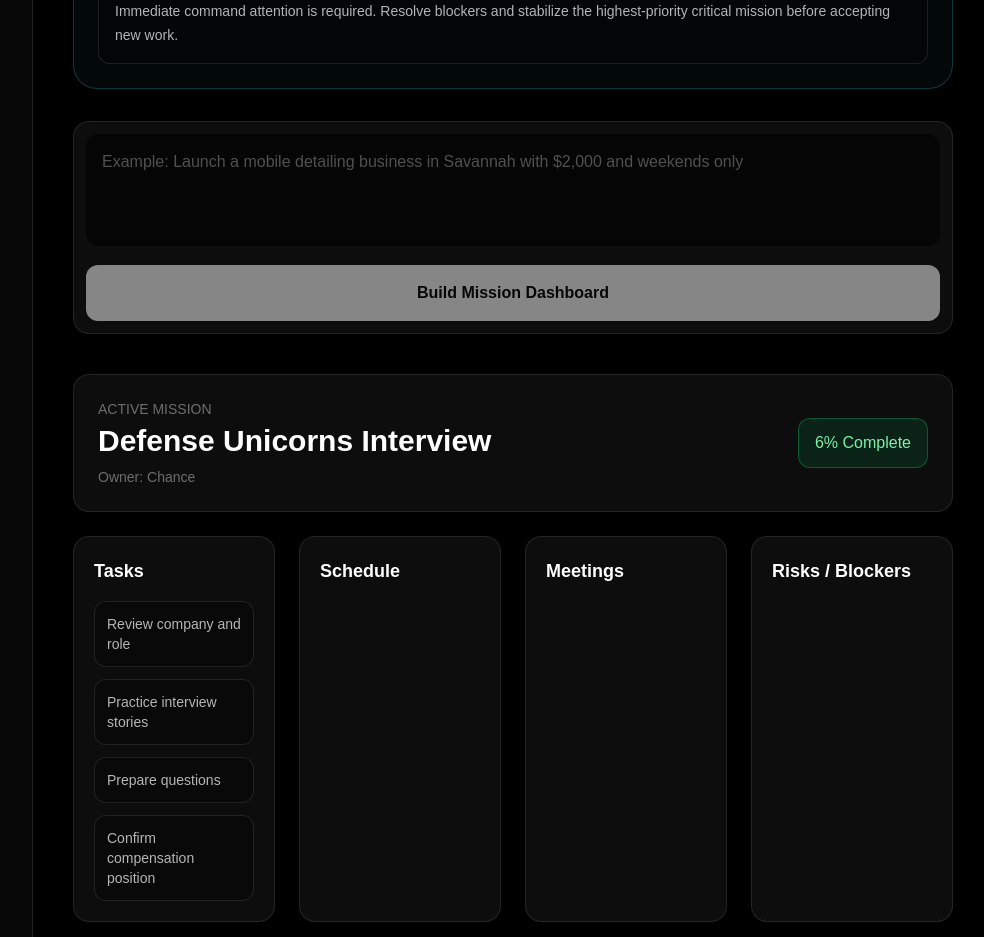
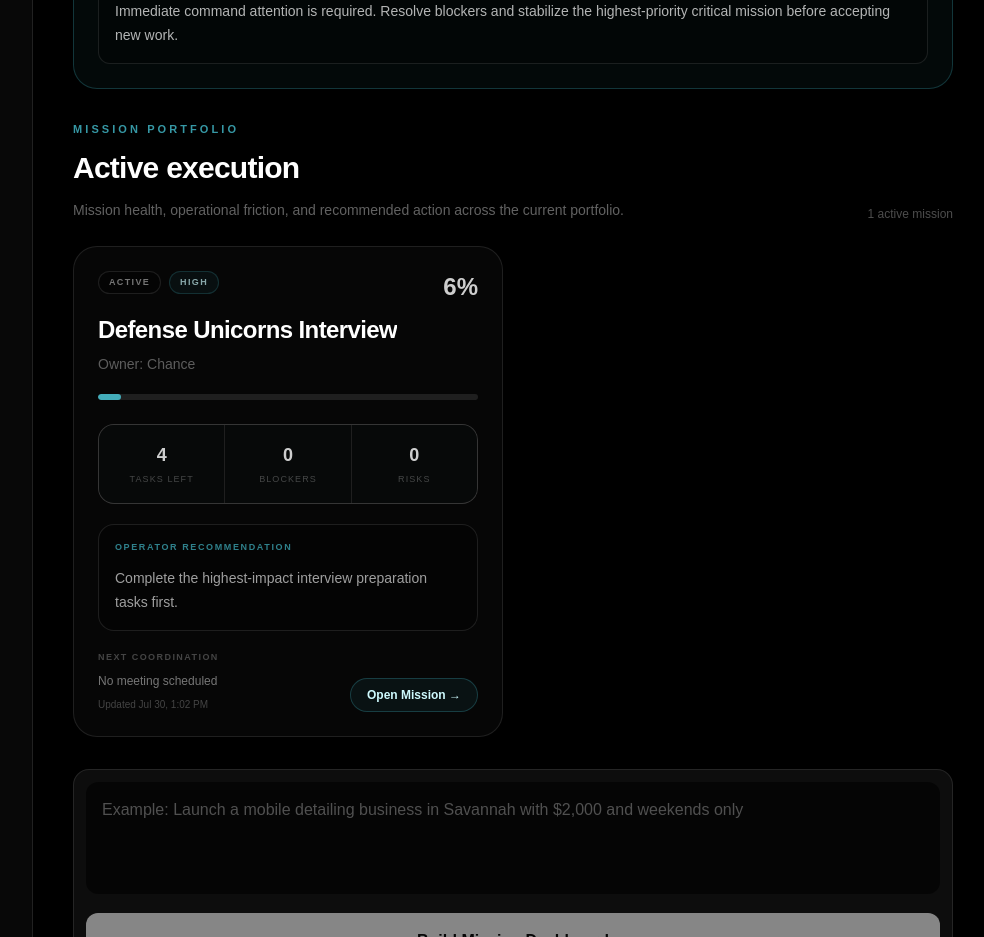
Before and after one commit to chancetd96-coder/operator, a Next.js app in the folder app/: page /mission-control in a window 1280 px wide. Shown: the part 1660-2597 px from the top of the page, without its empty margins (287-1271 px from the left). Built offline with nearby package versions, Linux system fonts and the light colour scheme.

Commit message:
feat(mission-control): add operational mission portfolio

```diff
--- a/app/app/mission-control/page.tsx
+++ b/app/app/mission-control/page.tsx
@@ -15,7 +15,7 @@
 import { generateCommanderBrief } from "@/lib/commander";
 import { MissionRepository } from "@/lib/repositories/missionRepository";
 import type { Mission } from "@/lib/types/mission";
-
+import MissionDashboardCard from "@/components/MissionDashboardCard";
 import Panel from "@/components/panel";
 import DailyBriefing from "@/components/DailyBriefing";
 import MissionInput from "@/components/MissionInput";
@@ -330,6 +330,48 @@
               }
             />
 
+<section className="mb-8">
+  <div className="flex flex-col gap-4 sm:flex-row sm:items-end sm:justify-between">
+    <div>
+      <p className="text-[11px] font-semibold tracking-[0.28em] text-cyan-300/65">
+        MISSION PORTFOLIO
+      </p>
+
+      <h2 className="mt-3 text-3xl font-semibold tracking-tight">
+        Active execution
+      </h2>
+
+      <p className="mt-3 max-w-2xl text-sm leading-6 text-white/38">
+        Mission health, operational friction, and recommended
+        action across the current portfolio.
+      </p>
+    </div>
+
+    <span className="text-xs text-white/30">
+      {missions.length} active{" "}
+      {missions.length === 1 ? "mission" : "missions"}
+    </span>
+  </div>
+
+  {missions.length > 0 ? (
+    <div className="mt-6 grid gap-5 xl:grid-cols-2">
+      {missions.map((item) => (
+        <MissionDashboardCard
+          key={item.id}
+          mission={item}
+        />
+      ))}
+    </div>
+  ) : (
+    <div className="mt-6 rounded-3xl border border-dashed border-white/10 bg-white/[0.02] p-8 text-center">
+      <p className="text-sm text-white/40">
+        No active missions. Build a mission below to begin
+        execution.
+      </p>
+    </div>
+  )}
+</section>
+
 <MissionInput
   mission={mission}
   loading={loading}
--- /dev/null
+++ b/app/components/MissionDashboardCard.tsx
@@ -0,0 +1,177 @@
+"use client";
+
+import { useRouter } from "next/navigation";
+
+import type { Mission } from "@/lib/types/mission";
+
+type MissionDashboardCardProps = {
+  mission: Mission;
+};
+
+function getRecordedCount(
+  values: string[] | undefined,
+): number {
+  return (values ?? []).filter(
+    (value) => value.trim().length > 0,
+  ).length;
+}
+
+function formatUpdatedAt(value: string): string {
+  return new Intl.DateTimeFormat("en-US", {
+    month: "short",
+    day: "numeric",
+    hour: "numeric",
+    minute: "2-digit",
+  }).format(new Date(value));
+}
+
+export default function MissionDashboardCard({
+  mission,
+}: MissionDashboardCardProps) {
+  const router = useRouter();
+
+  const incompleteTaskCount = mission.tasks.filter(
+    (task) => task.status !== "Complete",
+  ).length;
+
+  const blockerCount = mission.tasks.filter(
+    (task) =>
+      task.status === "Blocked" ||
+      getRecordedCount(task.blockers) > 0,
+  ).length;
+
+  const activeRiskCount =
+    mission.risks.filter((risk) => !risk.resolved)
+      .length +
+    mission.tasks.reduce(
+      (total, task) =>
+        total + getRecordedCount(task.risks),
+      0,
+    );
+
+  const nextMeeting = [...mission.meetings]
+    .filter((meeting) => Boolean(meeting.date))
+    .sort((a, b) =>
+      (a.date ?? "").localeCompare(b.date ?? ""),
+    )[0];
+
+  const progress = Math.min(
+    100,
+    Math.max(0, mission.progress),
+  );
+
+  return (
+    <article className="group relative overflow-hidden rounded-3xl border border-white/10 bg-white/[0.025] p-5 transition duration-300 hover:-translate-y-1 hover:border-cyan-300/25 hover:bg-white/[0.045] sm:p-6">
+      <div className="pointer-events-none absolute inset-x-0 top-0 h-px bg-gradient-to-r from-transparent via-cyan-300/35 to-transparent opacity-0 transition group-hover:opacity-100" />
+
+      <div className="flex items-start justify-between gap-5">
+        <div className="min-w-0">
+          <div className="flex flex-wrap items-center gap-2">
+            <span className="rounded-full border border-white/10 bg-black/20 px-2.5 py-1 text-[9px] font-semibold uppercase tracking-[0.15em] text-white/45">
+              {mission.status}
+            </span>
+
+            <span className="rounded-full border border-cyan-300/15 bg-cyan-300/[0.045] px-2.5 py-1 text-[9px] font-semibold uppercase tracking-[0.15em] text-cyan-100/65">
+              {mission.priority}
+            </span>
+          </div>
+
+          <h3 className="mt-5 truncate text-xl font-semibold tracking-tight text-white sm:text-2xl">
+            {mission.title}
+          </h3>
+
+          <p className="mt-2 text-sm text-white/35">
+            Owner: {mission.owner || "Unassigned"}
+          </p>
+        </div>
+
+        <span className="shrink-0 text-2xl font-semibold tabular-nums text-white/80">
+          {progress}%
+        </span>
+      </div>
+
+      <div className="mt-5 h-1.5 overflow-hidden rounded-full bg-white/10">
+        <div
+          className="h-full rounded-full bg-cyan-300/70 transition-all duration-500"
+          style={{ width: `${progress}%` }}
+        />
+      </div>
+
+      <div className="mt-6 grid grid-cols-3 gap-px overflow-hidden rounded-2xl border border-white/10 bg-white/10">
+        <Metric
+          label="Tasks Left"
+          value={incompleteTaskCount}
+        />
+
+        <Metric
+          label="Blockers"
+          value={blockerCount}
+        />
+
+        <Metric
+          label="Risks"
+          value={activeRiskCount}
+        />
+      </div>
+
+      <div className="mt-5 rounded-2xl border border-white/10 bg-black/20 p-4">
+        <p className="text-[9px] font-semibold tracking-[0.18em] text-cyan-300/55">
+          OPERATOR RECOMMENDATION
+        </p>
+
+        <p className="mt-3 line-clamp-3 text-sm leading-6 text-white/62">
+          {mission.recommendation ||
+            "Continue execution against the highest-priority incomplete task."}
+        </p>
+      </div>
+
+      <div className="mt-5 flex items-end justify-between gap-4">
+        <div className="min-w-0">
+          <p className="text-[9px] font-semibold tracking-[0.16em] text-white/25">
+            NEXT COORDINATION
+          </p>
+
+          <p className="mt-2 truncate text-xs text-white/45">
+            {nextMeeting
+              ? nextMeeting.title
+              : "No meeting scheduled"}
+          </p>
+
+          <p className="mt-2 text-[10px] text-white/25">
+            Updated {formatUpdatedAt(mission.updatedAt)}
+          </p>
+        </div>
+
+        <button
+          type="button"
+          onClick={() =>
+            router.push(`/missions/${mission.id}`)
+          }
+          className="shrink-0 rounded-full border border-cyan-300/20 bg-cyan-300/[0.055] px-4 py-2 text-xs font-semibold text-cyan-100 transition hover:border-cyan-300/40 hover:bg-cyan-300/[0.1]"
+        >
+          Open Mission →
+        </button>
+      </div>
+    </article>
+  );
+}
+
+function Metric({
+  label,
+  value,
+}: {
+  label: string;
+  value: number;
+}) {
+  return (
+    <div className="bg-[#070909] px-3 py-4 text-center">
+      <p className="text-lg font-semibold tabular-nums text-white/80">
+        {value}
+      </p>
+
+      <p className="mt-1 text-[9px] uppercase tracking-[0.12em] text-white/25">
+        {label}
+      </p>
+    </div>
+  );
+}
```
